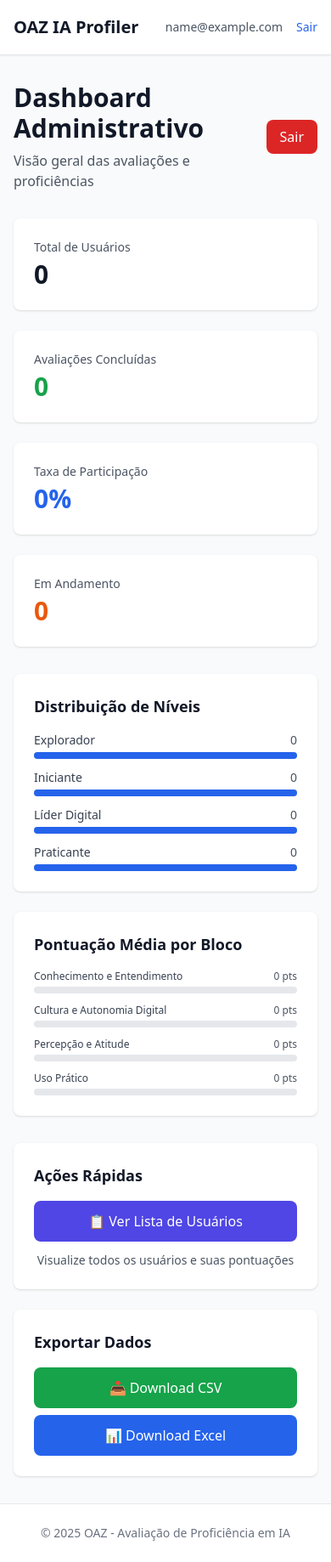
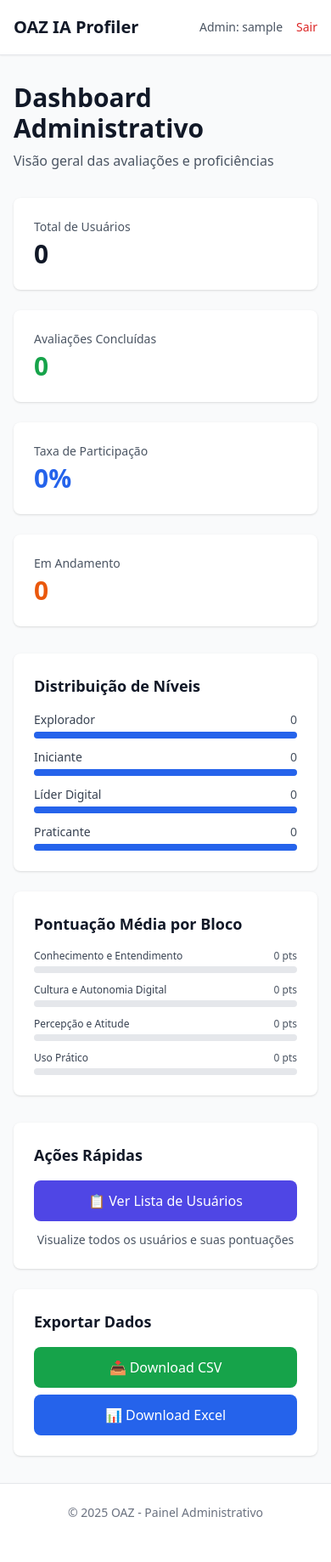
Before and after one commit to Ronaldmtt/FGoazprofileai, a Flask app: page /admin/dashboard in a window 390 px wide. Shown: the whole page at 85% size. After the commit the page ends 1785 px from the top, so only its background shows below. Run offline with Flask 3, Linux system fonts and the light colour scheme; the visitor is signed in with stand-in values (Sample User, id 1); data that the repository does not hold is empty; some libraries are stand-ins or nearby versions.

Commit message:
Improve admin dashboard display and user session management
Introduce a separate base template for admin views to correctly display the logged-in administrator's username and resolve an issue where the previous user's email was persisting in the session.

Replit-Commit-Author: Agent
Replit-Commit-Session-Id: 06f9d91d-f2cb-4156-ab92-f74523a7014a
Replit-Commit-Checkpoint-Type: full_checkpoint
Replit-Commit-Event-Id: 86a2ca86-c604-4cbb-8210-78636a406409
Replit-Commit-Screenshot-Url: https://storage.googleapis.com/screenshot-production-us-central1/a5fa5bac-a37f-4dc3-b966-18540e7183e5/06f9d91d-f2cb-4156-ab92-f74523a7014a/EThw04H
Replit-Helium-Checkpoint-Created: true

```diff
--- /dev/null
+++ b/app/templates/admin/base_admin.html
@@ -0,0 +1,43 @@
+<!DOCTYPE html>
+<html lang="pt-BR">
+<head>
+    <meta charset="UTF-8">
+    <meta name="viewport" content="width=device-width, initial-scale=1.0">
+    <title>{% block title %}Admin - OAZ IA Profiler{% endblock %}</title>
+    <script src="https://cdn.tailwindcss.com"></script>
+    <script src="https://unpkg.com/htmx.org@1.9.10"></script>
+    <script src="https://unpkg.com/alpinejs@3.13.3/dist/cdn.min.js" defer></script>
+    <style>
+        [x-cloak] { display: none !important; }
+    </style>
+</head>
+<body class="bg-gray-50 min-h-screen">
+    <nav class="bg-white shadow-sm border-b border-gray-200">
+        <div class="max-w-7xl mx-auto px-4 sm:px-6 lg:px-8">
+            <div class="flex justify-between h-16">
+                <div class="flex items-center">
+                    <h1 class="text-xl font-bold text-gray-900">OAZ IA Profiler</h1>
+                </div>
+                {% if session.get('admin_username') %}
+                <div class="flex items-center space-x-4">
+                    <span class="text-sm text-gray-600">Admin: {{ session.get('admin_username') }}</span>
+                    <a href="/admin/logout" class="text-sm text-red-600 hover:text-red-800">Sair</a>
+                </div>
+                {% endif %}
+            </div>
+        </div>
+    </nav>
+
+    <main class="max-w-7xl mx-auto px-4 sm:px-6 lg:px-8 py-8">
+        {% block content %}{% endblock %}
+    </main>
+
+    <footer class="mt-auto border-t border-gray-200 bg-white">
+        <div class="max-w-7xl mx-auto px-4 sm:px-6 lg:px-8 py-6">
+            <p class="text-center text-sm text-gray-500">
+                © 2025 OAZ - Painel Administrativo
+            </p>
+        </div>
+    </footer>
+</body>
+</html>
--- a/app/templates/admin/dashboard.html
+++ b/app/templates/admin/dashboard.html
@@ -1,17 +1,12 @@
-{% extends "base.html" %}
+{% extends "admin/base_admin.html" %}
 
 {% block title %}Admin Dashboard - OAZ IA Profiler{% endblock %}
 
 {% block content %}
 <div x-data="adminDashboard()" x-init="loadData()">
-    <div class="mb-8 flex justify-between items-center">
-        <div>
-            <h2 class="text-3xl font-bold text-gray-900 mb-2">Dashboard Administrativo</h2>
-            <p class="text-gray-600">Visão geral das avaliações e proficiências</p>
-        </div>
-        <a href="/admin/logout" class="bg-red-600 text-white px-4 py-2 rounded-lg hover:bg-red-700 transition">
-            Sair
-        </a>
+    <div class="mb-8">
+        <h2 class="text-3xl font-bold text-gray-900 mb-2">Dashboard Administrativo</h2>
+        <p class="text-gray-600">Visão geral das avaliações e proficiências</p>
     </div>
 
     <div class="grid grid-cols-1 md:grid-cols-4 gap-6 mb-8">
```
Also changed, not shown: app/templates/admin/users.html (+4 -9 lines), attached_assets/image_1764623001133.png (added).
